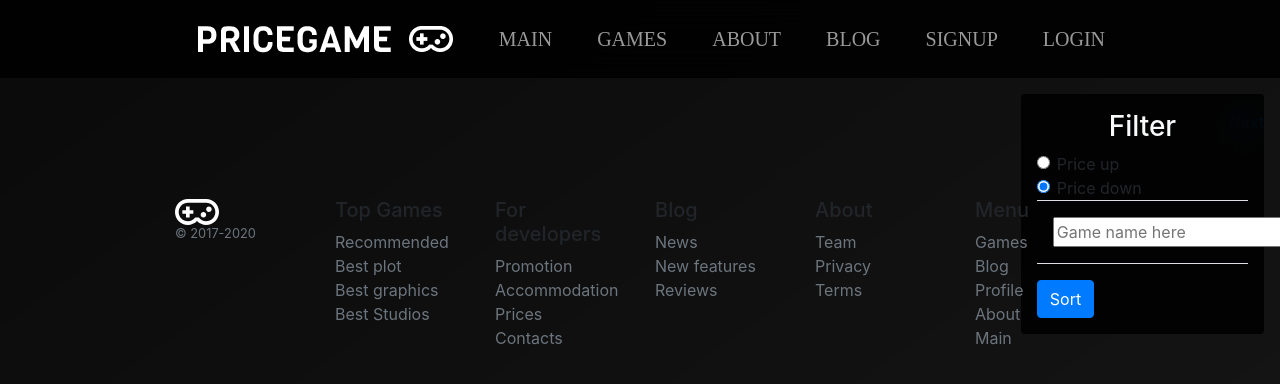
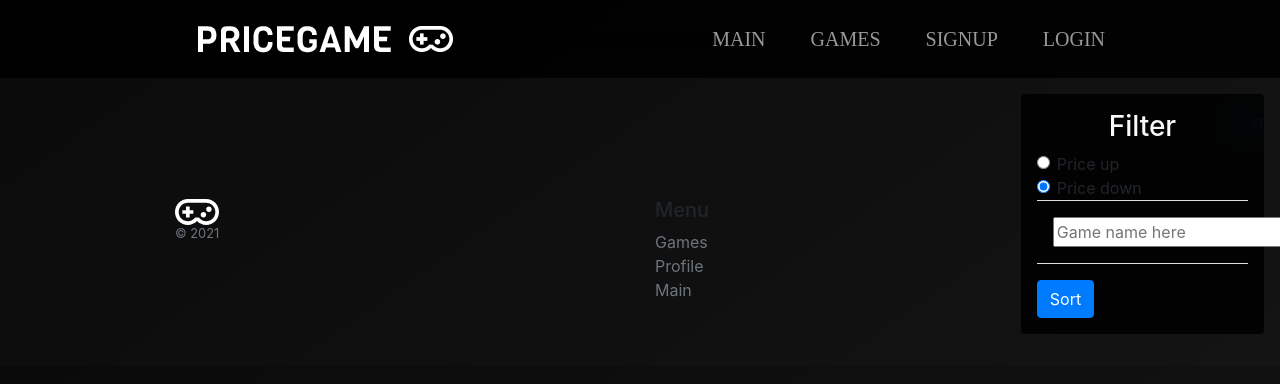
Before and after one commit to progerg/pricegame, a Flask app: page /games in a window 1280 px wide. Shown: the top 384 px of the page. Run offline with Flask 2, Linux system fonts and the light colour scheme; some libraries are stand-ins or nearby versions; some web fonts are replaced.

Commit message:
Game page update

```diff
--- a/templates/base.html
+++ b/templates/base.html
@@ -57,8 +57,6 @@
     <div class="menu">
       <a class="py-2 d-none d-md-inline-block" href="/">MAIN</a>
       <a class="py-2 d-none d-md-inline-block" href="/games">GAMES</a>
-      <a class="py-2 d-none d-md-inline-block" href="#">ABOUT</a>
-      <a class="py-2 d-none d-md-inline-block" href="#">BLOG</a>
       {% if current_user.is_authenticated %}
         <a class="py-2 d-none d-md-inline-block" href="/profile">PROFILE</a>
         <a class="py-2 d-none d-md-inline-block" href="/logout">LOGOUT</a>
@@ -79,49 +77,14 @@
   <div class="row">
     <div class="col-12 col-md">
       <img src="{{ url_for('static', filename='img/Vector.svg') }}" alt="logo">
-      <small class="d-block mb-3 text-muted">&copy; 2017-2020</small>
-    </div>
-    <div class="col-6 col-md">
-      <h5>Top Games</h5>
-      <ul class="list-unstyled text-small">
-        <li><a class="text-muted" href="#">Recommended</a></li>
-        <li><a class="text-muted" href="#">Best plot</a></li>
-        <li><a class="text-muted" href="#">Best graphics</a></li>
-        <li><a class="text-muted" href="#">Best Studios</a></li>
-      </ul>
-    </div>
-    <div class="col-6 col-md">
-      <h5>For developers</h5>
-      <ul class="list-unstyled text-small">
-        <li><a class="text-muted" href="#">Promotion</a></li>
-        <li><a class="text-muted" href="#">Accommodation</a></li>
-        <li><a class="text-muted" href="#">Prices</a></li>
-        <li><a class="text-muted" href="#">Contacts</a></li>
-      </ul>
-    </div>
-    <div class="col-6 col-md">
-      <h5>Blog</h5>
-      <ul class="list-unstyled text-small">
-        <li><a class="text-muted" href="#">News</a></li>
-        <li><a class="text-muted" href="#">New features</a></li>
-        <li><a class="text-muted" href="#">Reviews</a></li>
-      </ul>
-    </div>
-    <div class="col-6 col-md">
-      <h5>About</h5>
-      <ul class="list-unstyled text-small">
-        <li><a class="text-muted" href="#">Team</a></li>
-        <li><a class="text-muted" href="#">Privacy</a></li>
-        <li><a class="text-muted" href="#">Terms</a></li>
-      </ul>
+      <small class="d-block mb-3 text-muted">&copy; 2021</small>
     </div>
     <div class="col-6 col-md">
       <h5>Menu</h5>
       <ul class="list-unstyled text-small">
         <li><a class="text-muted" href="/games">Games</a></li>
-        <li><a class="text-muted" href="#">Blog</a></li>
-        <li><a class="text-muted" href="#">Profile</a></li>
-        <li><a class="text-muted" href="#">About</a></li>
+        <li><a class="text-muted" href="
+  {% if current_user.is_authenticated %}/profile{% else %}/register{% endif %}">Profile</a></li>
         <li><a class="text-muted" href="/">Main</a></li>
       </ul>
     </div>
```
